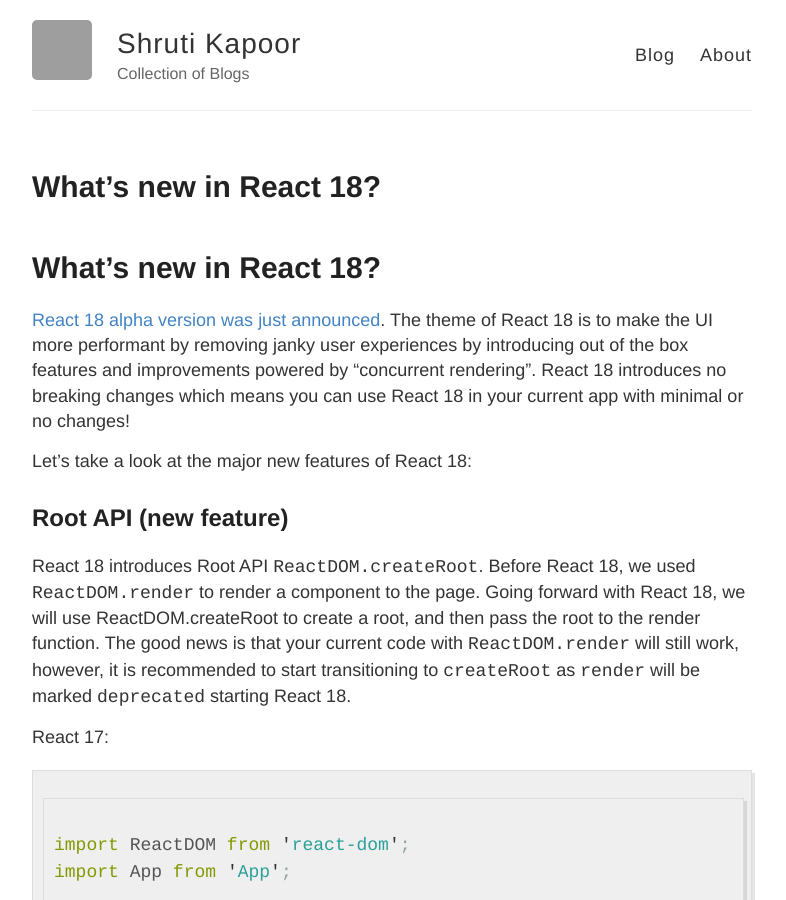
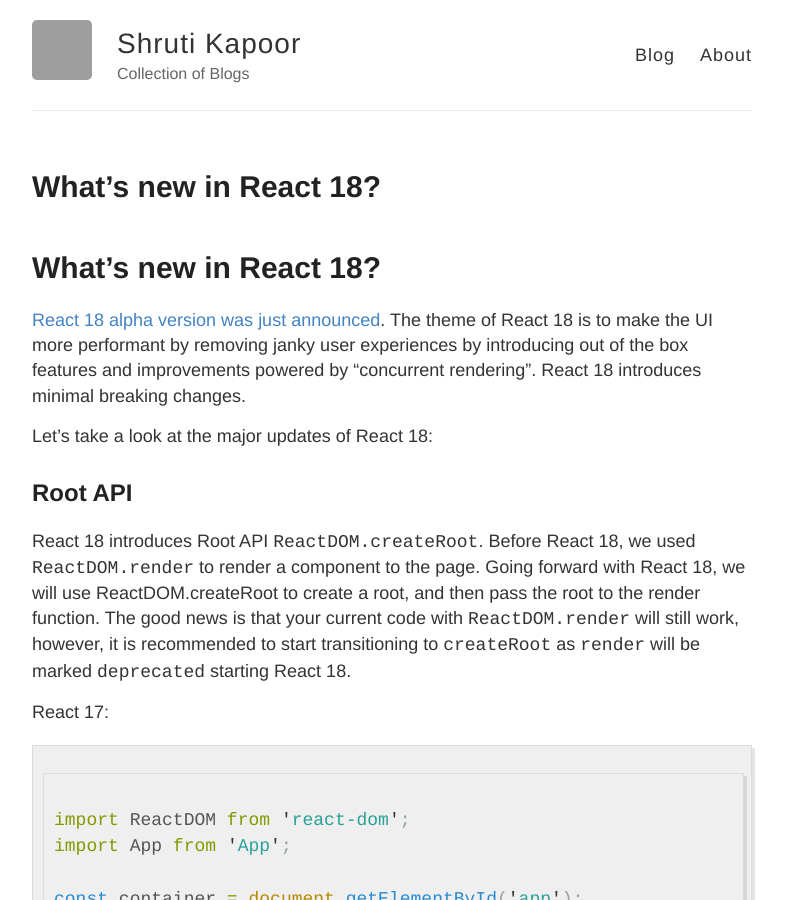
Before and after one commit to shrutikapoor08/blogs, a Jekyll site: the page built from React-WhatsNewInReact18.MD, in a window 1280 px wide and 900 px high. Shown: the whole window, without its empty margins (248-1034 px from the left). Built offline with Jekyll 4.4.1, drawn with Linux system fonts in a browser that asks for light colours; our own code applies the rules of GitHub Pages for plain Markdown files; grey boxes are pictures that could not be loaded.

Commit message:
Update React-WhatsNewInReact18.MD

```diff
--- a/React-WhatsNewInReact18.MD
+++ b/React-WhatsNewInReact18.MD
@@ -1,10 +1,10 @@
 # What's new in React 18?
 
-[React 18 alpha version was just announced](https://reactjs.org/blog/2021/06/08/the-plan-for-react-18.html). The theme of React 18 is to make the UI more performant by removing janky user experiences by introducing out of the box features and improvements powered by "concurrent rendering". React 18 introduces no breaking changes which means you can use React 18 in your current app with minimal or no changes!
+[React 18 alpha version was just announced](https://reactjs.org/blog/2021/06/08/the-plan-for-react-18.html). The theme of React 18 is to make the UI more performant by removing janky user experiences by introducing out of the box features and improvements powered by "concurrent rendering". React 18 introduces minimal breaking changes.
 
-Let's take a look at the major new features of React 18:
+Let's take a look at the major updates of React 18:
 
-## Root API (new feature)
+## Root API
 React 18 introduces Root API `ReactDOM.createRoot`. Before React 18, we used `ReactDOM.render` to render a component to the page. Going forward with React 18, we will use ReactDOM.createRoot to create a root, and then pass the root to the render function. The good news is that your current code with `ReactDOM.render` will still work, however, it is recommended to start transitioning to `createRoot` as `render` will be marked `deprecated` starting React 18.
 
 React 17:
```
